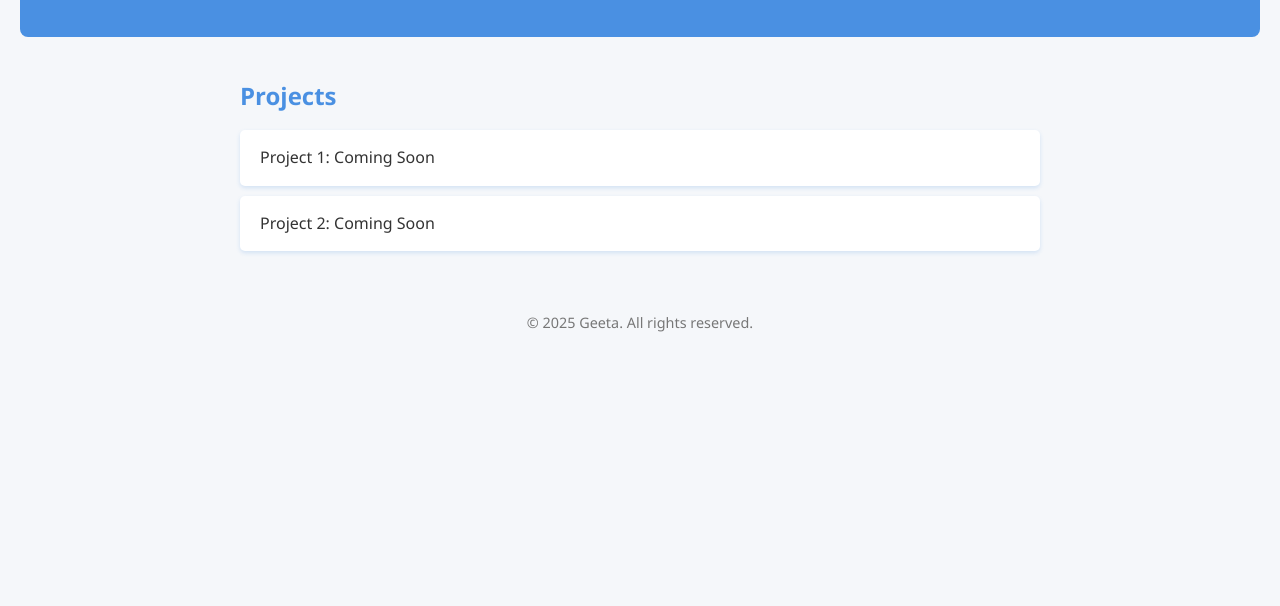
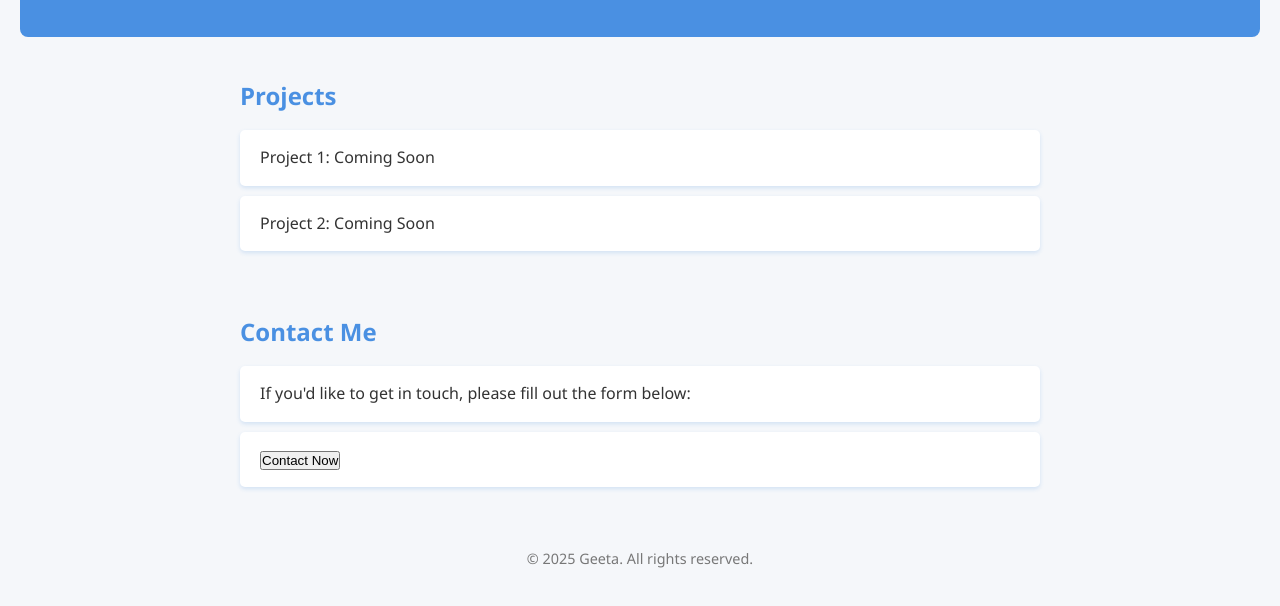
Before and after one commit to geetabhimsenmaharana/techgirlprofile, a plain HTML site: page frontend/index.html in a window 1280 px wide. Shown: the part 140-746 px from the top of the page. Drawn offline with Linux system fonts and the light colour scheme.

Commit message:
Add Contact Me button linkingb to Google Form

```diff
--- a/frontend/index.html
+++ b/frontend/index.html
@@ -1,4 +1,5 @@
 <!DOCTYPE html>
+
 <html lang="en">
 <head>
   <meta charset="UTF-8" />
@@ -7,6 +8,7 @@
   <link rel="stylesheet" href="style.css" />
 </head>
 <body>
+    <script src="script.js"></script>
   <header>
     <h1>Hi, I'm Geeta Bhimsen Maharana — a Tech Girl 🚀</h1>
     <p>Welcome to my Profile! Built with Java, Spring Boot, and AWS.</p>
@@ -14,11 +16,26 @@
 
   <main>
     <section>
-      <h2>Projects</h2>
+
+
+        <h2>Projects</h2>
       <ul>
         <li>Project 1: Coming Soon</li>
         <li>Project 2: Coming Soon</li>
       </ul>
+      <br>
+      <br>
+
+      <h2>Contact Me</h2>
+      <ul>
+        <li>If you'd like to get in touch, please fill out the form below:</li>
+        <li>
+                <a href="https://forms.gle/UVJ4HxEuTbG5jmib9" target="_blank">
+                 <button>Contact Now</button>
+        </a>
+    </li>
+</ul>
+
     </section>
   </main>
 
```
